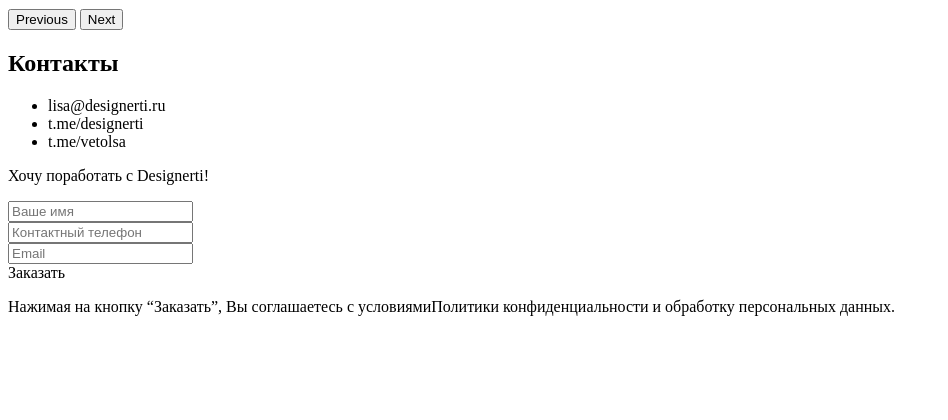
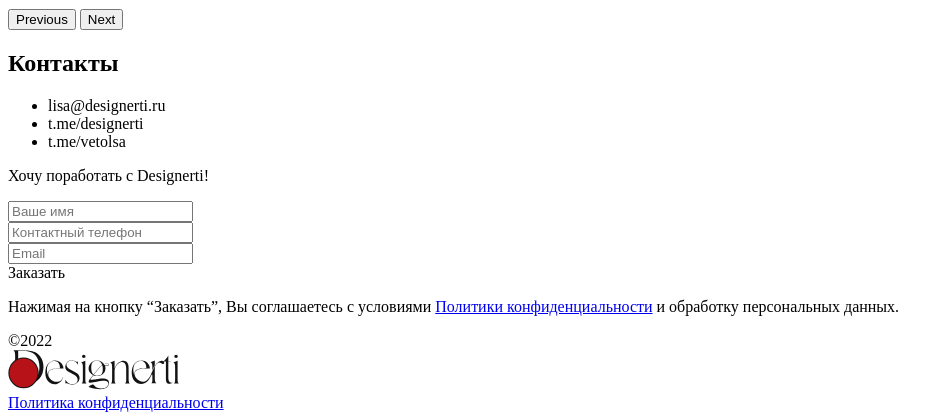
Before and after one commit to Brotiger/designerti-website, a PHP site: page / in a window 1280 px wide. Shown: the part 2247-2667 px from the top of the page, without its empty margins (0-948 px from the left). Before the commit the page ends 2563 px from the top, so only its background shows below. Run offline with PHP 8.4, Linux system fonts and the light colour scheme.

Commit message:
add footer

```diff
--- a/src/index.html
+++ b/src/index.html
@@ -311,10 +311,25 @@
             </div>
           </form>
           <p class="agreement">
-            Нажимая на кнопку “Заказать”, Вы соглашаетесь с условиямиПолитики конфиденциальности и обработку персональных данных.
+            Нажимая на кнопку “Заказать”, Вы соглашаетесь с условиями <a href="#">Политики конфиденциальности</a> и обработку персональных данных.
           </p>
         </div>
       </div>
     </section>
+    <footer class="py-4 px-2 border-top border-dark">
+      <div class="row">
+        <div class="col-4">
+          ©2022
+        </div>
+        <div class="col-4 text-center">
+          <a class="navbar-brand" href="#">
+            <img src="./assets/img/logo.svg" />
+          </a>
+        </div>
+        <div class="col-4 text-end">
+          <a href="#">Политика конфиденциальности</a>
+        </div>
+      </div>
+    </footer>
   </body>
 </html>
--- a/src/styles/sections/contact/index.scss
+++ b/src/styles/sections/contact/index.scss
@@ -1,5 +1,6 @@
 .section-contact{
     padding-top: 120px;
+    padding-bottom: 120px;
 
     ul{
         list-style-type: none;
--- a/src/styles/style.scss
+++ b/src/styles/style.scss
@@ -1,5 +1,6 @@
 @import "~bootstrap/scss/bootstrap";
 @import "default.scss";
+@import "sections/header/index.scss";
 @import "sections/home/index.scss";
 @import "sections/types/index.scss";
 @import "sections/stages/index.scss";
```
Also changed, not shown: src/styles/default.scss (+4 -9 lines), src/styles/sections/header/index.scss (added, +8 -0 lines).
